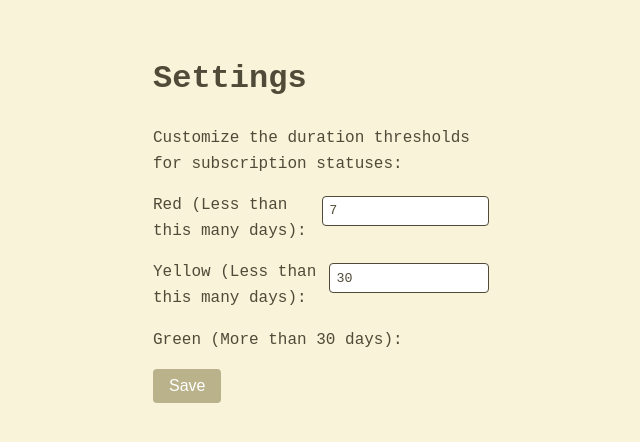
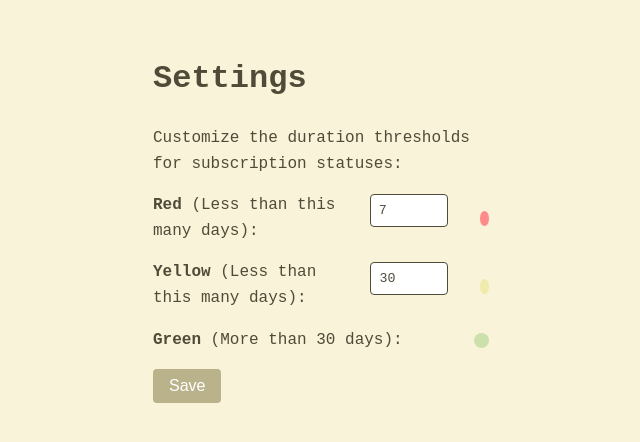
Before and after one commit to who-is-kenny/subtracked, a React (Vite) app in the folder subtracked/: page /#/settings in a window 1280 px wide. Shown: the top 442 px of the page, without its empty margins (319-959 px from the left). Built offline with nearby package versions, Linux system fonts and the light colour scheme.

Commit message:
feat: enhance Settings page with improved layout and color indicators for duration thresholds

```diff
--- a/subtracked/src/index.css
+++ b/subtracked/src/index.css
@@ -223,18 +223,37 @@ form {
   margin-top: 1rem;
 }
 
-.settings-section label {
+.settings-label {
   display: flex;
+  align-items: center;
   justify-content: space-between;
-  align-items: center;
+  gap: 2rem;
 }
 
-.settings-section input[type="color"] {
-  margin-left: 1rem;
-  width: 50px;
-  height: 30px;
-  border: none;
-  cursor: pointer;
+.settings-label input[type="number"] {
+  width: 60px;
+  padding: 0.5rem;
+  border: 1px solid var(--color-dark);
+  border-radius: 4px;
+}
+
+.color-box {
+  width: 15px;
+  height: 15px;
+  border-radius: 50%; /* Makes the box a circle */
+  display: inline-block;
+}
+
+.color-box.red {
+  background-color: #ff8a8a; /* Red color */
+}
+
+.color-box.yellow {
+  background-color: #f0eaac; /* Yellow color */
+}
+
+.color-box.green {
+  background-color: #cce0ac; /* Green color */
 }
 
 .save-settings {
--- a/subtracked/src/pages/Settings.tsx
+++ b/subtracked/src/pages/Settings.tsx
@@ -2,7 +2,6 @@ import { useState } from "react";
 import { useNavigate } from "react-router-dom";
 
 type StatusDurations = {
-//   green: number; // Days for "More than a month"
   yellow: number; // Days for "Less than a month"
   red: number; // Days for "Less than a week"
 };
@@ -34,26 +33,35 @@ function Settings() {
       <h1>Settings</h1>
       <p>Customize the duration thresholds for subscription statuses:</p>
       <div className="settings-section">
-        <label>
-          <span>Red (Less than this many days):</span>
+        <label className="settings-label">
+          <span>
+            <strong>Red</strong> (Less than this many days):
+          </span>
           <input
             type="number"
             value={durations.red}
             onChange={(e) => handleDurationChange("red", Number(e.target.value))}
             min="1"
           />
+          <span className="color-box red"></span>
         </label>
-        <label>
-          <span>Yellow (Less than this many days):</span>
+        <label className="settings-label">
+          <span>
+            <strong>Yellow</strong> (Less than this many days):
+          </span>
           <input
             type="number"
             value={durations.yellow}
             onChange={(e) => handleDurationChange("yellow", Number(e.target.value))}
-            min="1"
+            min={durations.red + 1} // Ensure yellow is greater than red
           />
+          <span className="color-box yellow"></span>
         </label>
-        <label>
-          <span>Green (More than {durations.yellow} days): </span>
+        <label className="settings-label">
+          <span>
+            <strong>Green</strong> (More than {durations.yellow} days):
+          </span>
+          <span className="color-box green"></span>
         </label>
       </div>
       <button className="save-settings" onClick={handleSave}>
```
